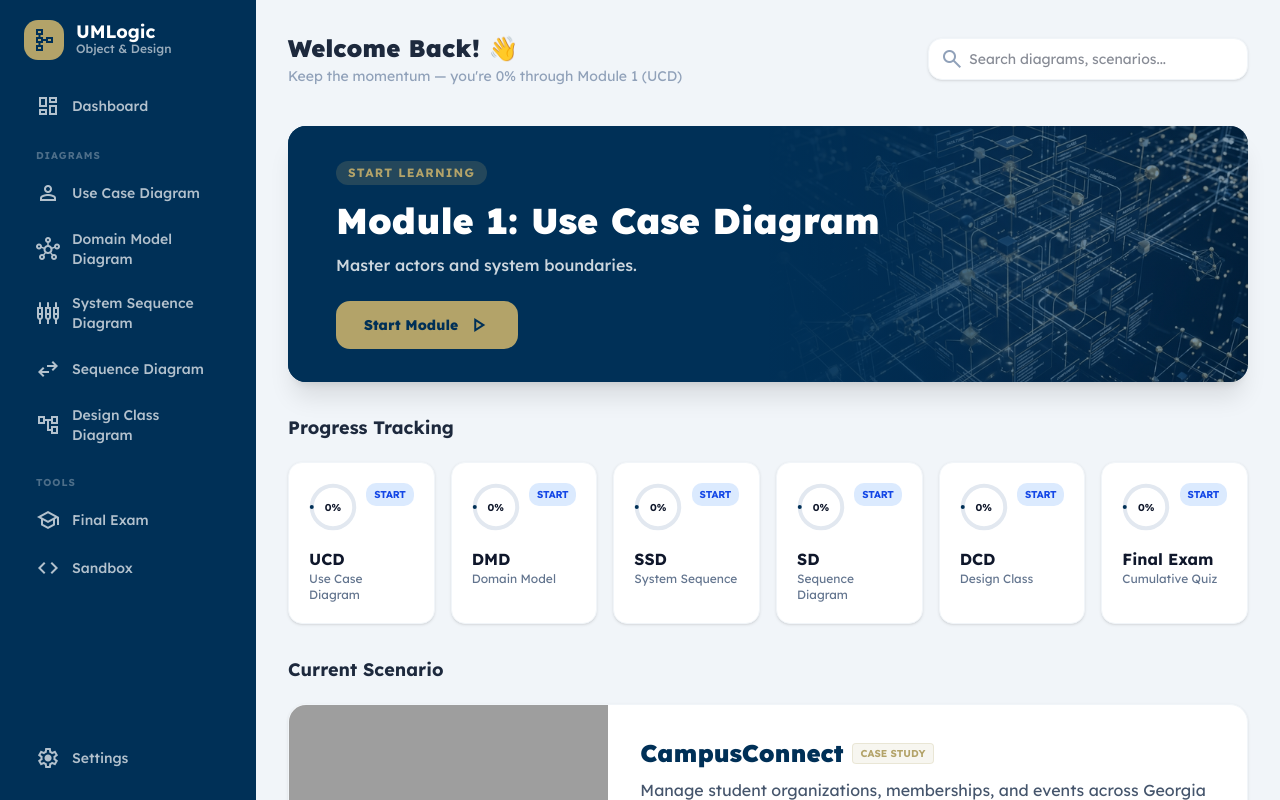
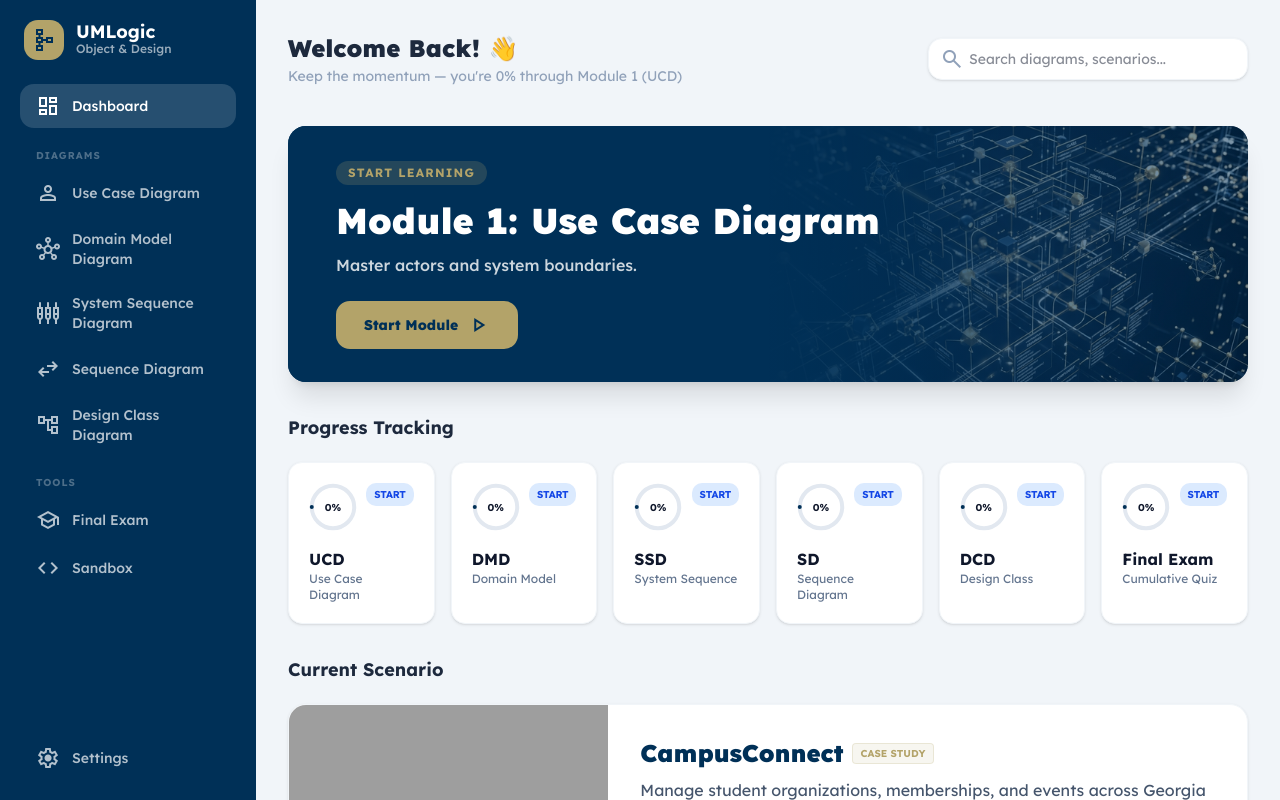
Before and after one commit to AAsteriskz7/UMLogic, a Next.js app: page /dashboard in a window 1280 px wide. Built offline with nearby package versions, Linux system fonts and the light colour scheme; grey boxes are pictures that could not be loaded.

Commit message:
Fix dashboard highlighting

```diff
--- a/components/app-sidebar.tsx
+++ b/components/app-sidebar.tsx
@@ -34,7 +34,7 @@ export default function AppSidebar({ onSettings }: { onSettings?: () => void })
         <nav className="flex flex-col gap-1">
           <Link
             href="/dashboard"
-            className={`flex items-center gap-3 px-4 py-2.5 rounded-xl transition-colors ${isActive('/') ? 'bg-white/15 text-white font-semibold' : 'text-white/70 hover:bg-white/5 hover:text-white'}`}
+            className={`flex items-center gap-3 px-4 py-2.5 rounded-xl transition-colors ${isActive('/dashboard') ? 'bg-white/15 text-white font-semibold' : 'text-white/70 hover:bg-white/5 hover:text-white'}`}
           >
             <span className="material-symbols-outlined text-[20px]">dashboard</span>
             <span className="text-sm font-medium">Dashboard</span>
```
